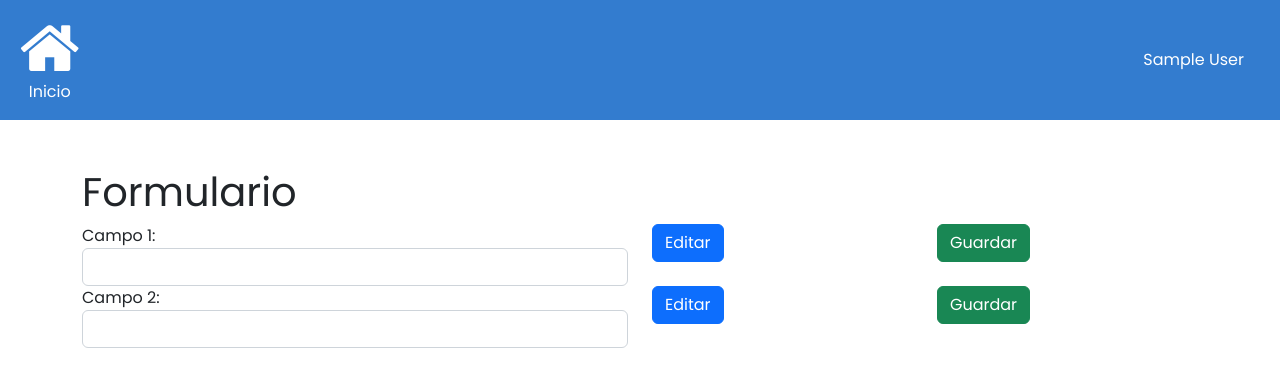
After one commit to sooydigital/dia_electoral, a Django app: page /mesa/1 in a window 1280 px wide. The commit adds this page. Shown: the top 387 px of the page. Run offline with Django 4.2, Linux system fonts and the light colour scheme; the visitor is signed in with stand-in values (Sample User, id 1).

Commit message:
save progress

```diff
--- /dev/null
+++ b/myapp/templates/mesa.html
@@ -0,0 +1,44 @@
+ {% extends 'base.html' %}
+{% load static %} {% load permissions_tags %}
+{% block content %}
+<div class="container">
+    <h1 class="mt-5">Formulario</h1>
+
+    <!-- El formulario con Bootstrap -->
+    <form id="miFormulario">
+        <div class="row">
+            <div class="col-md-6">
+                <!-- Campo 1 -->
+                <div class="form-group">
+                    <label for="campo1">Campo 1:</label>
+                    <input type="text" id="campo1" name="campo1" class="form-control">
+                </div>
+            </div>
+            <div class="col-md-3">
+                <button type="button" class="editar btn btn-primary" data-field="campo1">Editar</button>
+            </div>
+            <div class="col-md-3">
+                <button type="button" class="guardar btn btn-success" data-field="campo1">Guardar</button>
+            </div>
+        </div>
+
+        <div class="row">
+            <div class="col-md-6">
+                <!-- Campo 2 -->
+                <div class="form-group">
+                    <label for="campo2">Campo 2:</label>
+                    <input type="text" id="campo2" name="campo2" class="form-control">
+                </div>
+            </div>
+            <div class="col-md-3">
+                <button type="button" class="editar btn btn-primary" data-field="campo2">Editar</button>
+            </div>
+            <div class="col-md-3">
+                <button type="button" class="guardar btn btn-success" data-field="campo2">Guardar</button>
+            </div>
+        </div>
+
+        <!-- Otros campos aquí... -->
+    </form>
+</div>
+{% endblock %}
--- a/myapp/urls.py
+++ b/myapp/urls.py
@@ -4,5 +4,6 @@ from myapp import views
 app_name = "app"
 urlpatterns = [
     path('', views.dashboard, name='dashboard'),
+    path('mesa/<str:id>', views.mesa, name='mesa'),
     path('estadistica_por_encuestador', views.dashboard, name='estadistica_por_encuestador'),
 ]
--- a/myapp/views.py
+++ b/myapp/views.py
@@ -19,9 +19,22 @@ def get_structure(request):
 def dashboard(request):
     user = request.user
     context = Controller.get_structure(user)
-    context = {}
+    mesa_list = [1, 2, 3]
+    context = {'mesa_list': mesa_list}
     return render(
         request,
         'dashboard.html',
         context
     )
+
+@login_required
+def mesa(request, id):
+    user = request.user
+    context = Controller.get_structure(user)
+    mesa_list = [1, 2, 3]
+    context = {'mesa_list': mesa_list}
+    return render(
+        request,
+        'mesa.html',
+        context
+    )
```
Also changed, not shown: myapp/templates/dashboard.html (+12 -5 lines).
